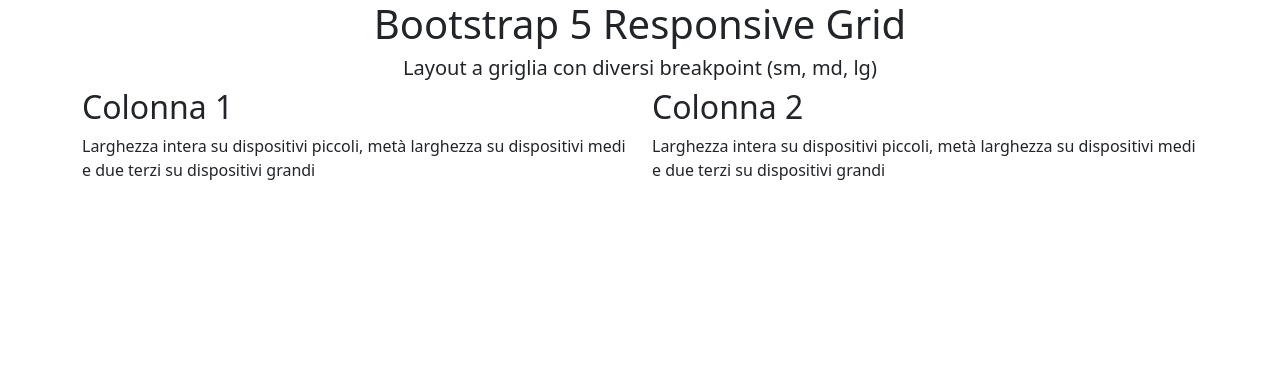
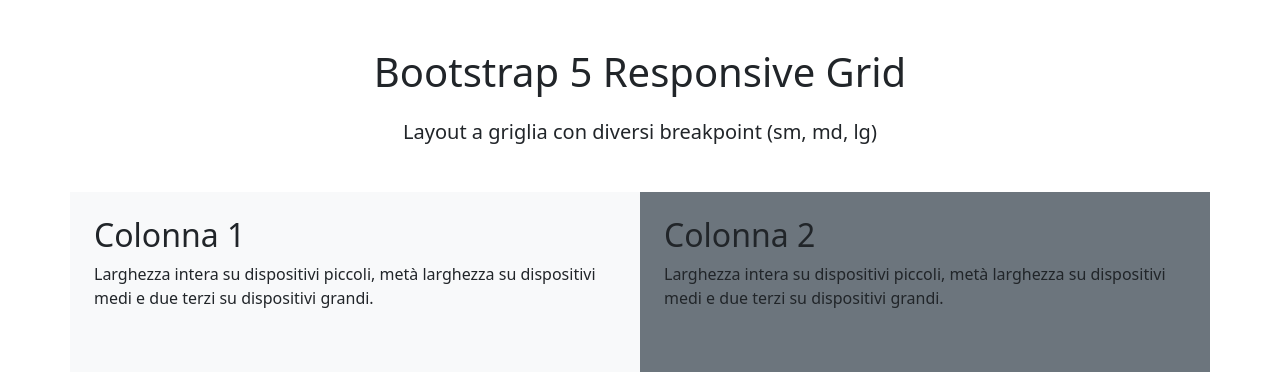
Before and after one commit to Francesca-Lisi/htmlcss-bootstrap-layout, a plain HTML site: page index.html in a window 1280 px wide. Drawn offline with nearby package versions, Linux system fonts and the light colour scheme.

Commit message:
feat: add style to first row

```diff
--- a/index.html
+++ b/index.html
@@ -14,8 +14,8 @@
 <body>
 
   <header>
-    <h1 class="text-center">Bootstrap 5 Responsive Grid</h1>
-    <h5 class="text-center">Layout a griglia con diversi breakpoint (sm, md, lg)</h5>
+    <h1 class="text-center mt-5">Bootstrap 5 Responsive Grid</h1>
+    <h5 class="text-center my-4">Layout a griglia con diversi breakpoint (sm, md, lg)</h5>
   </header>
 
 
@@ -23,19 +23,19 @@
     <div class="container">
 
       <!-- 2 colonne -->
-      <div class="row">
-        <div class="col">
+      <div class="row mt-5">
+        <div class="col p-4 bg-light">
           <h2>Colonna 1</h2>
-          <p>Larghezza intera su dispositivi piccoli, metà larghezza su dispositivi medi e due terzi su dispositivi grandi</p>
+          <p>Larghezza intera su dispositivi piccoli, metà larghezza su dispositivi medi e due terzi su dispositivi grandi.</p>
         </div>
-        <div class="col">
+        <div class="col p-4 bg-secondary">
           <h2>Colonna 2</h2>
-          <p>Larghezza intera su dispositivi piccoli, metà larghezza su dispositivi medi e due terzi su dispositivi grandi</p>
+          <p>Larghezza intera su dispositivi piccoli, metà larghezza su dispositivi medi e due terzi su dispositivi grandi.</p>
         </div>
       </div>
 
       <!-- 3 colonne -->
-      <div class="row">
+      <div class="row my-2">
         <div class="col"></div>
         <div class="col"></div>
         <div class="col"></div>
--- a/style.css
+++ b/style.css
@@ -0,0 +1,3 @@
+.row{
+  height: 180px;
+}
```
